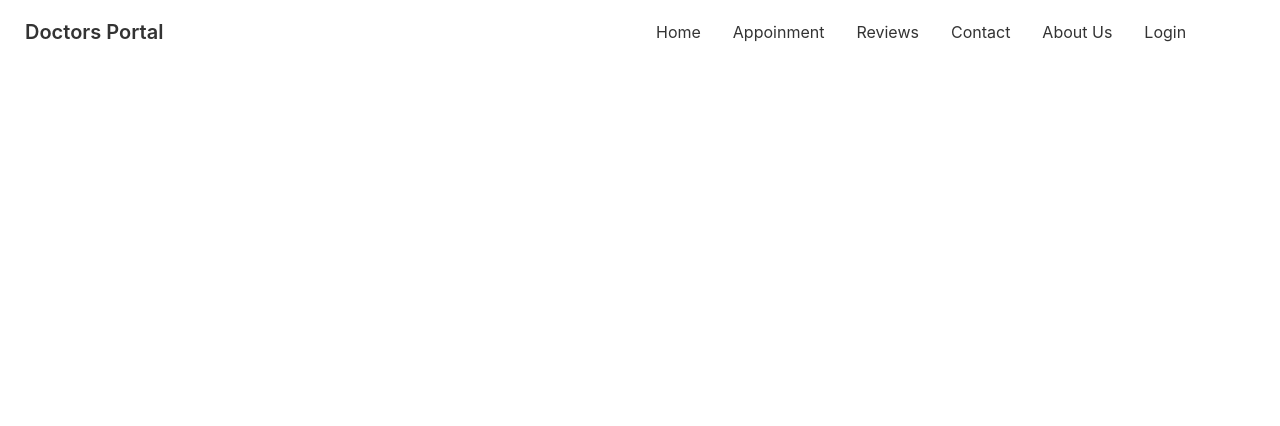
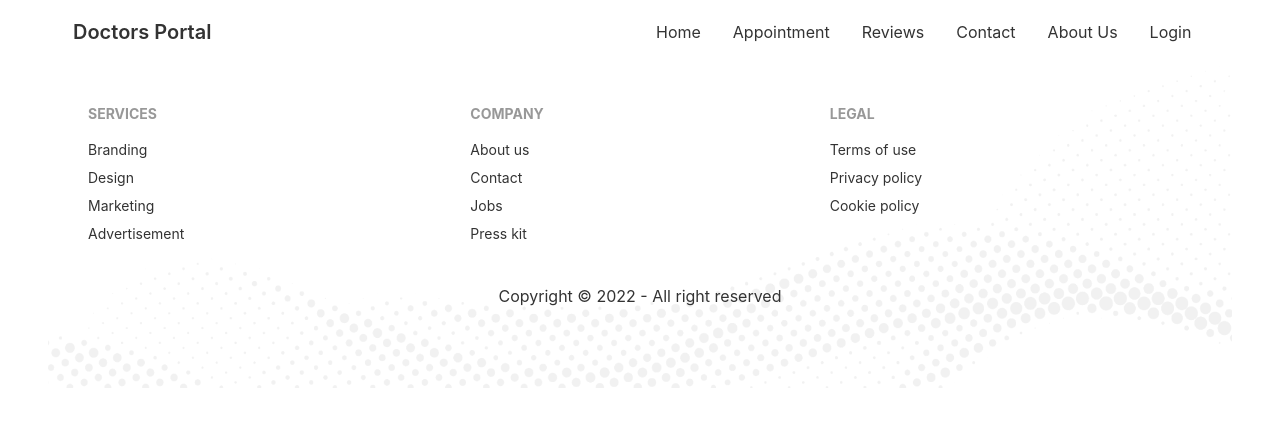
Before and after one commit to Ahsan75412/Doctors-Portal-Client, a React (Create React App) app: page /appointment in a window 1280 px wide. Shown: the top 426 px of the page. Built offline with nearby package versions, Linux system fonts and the light colour scheme.

Commit message:
added here appontment

```diff
--- a/src/App.js
+++ b/src/App.js
@@ -1,17 +1,19 @@
 import { Route, Routes } from 'react-router-dom';
 import './App.css';
 import About from './pages/About/About';
+import Appointment from './pages/Appointment/Appointment';
 import Home from './pages/Home/Home';
 import Login from './pages/Login/Login';
 import Navbar from './pages/Shared/Navbar';
 
 function App() {
   return (
-    <div>
+    <div className='max-w-7xl mx-auto px-12'>
       <Navbar></Navbar>
       <Routes>
         <Route path='/' element={<Home></Home>}></Route>
         <Route path='about' element={<About></About>}></Route>
+        <Route path='appointment' element={<Appointment></Appointment>}></Route>
         <Route path='login' element={<Login></Login>}></Route>
       </Routes>
     </div>
--- a/src/pages/About/About.js
+++ b/src/pages/About/About.js
@@ -4,6 +4,7 @@ const About = () => {
     return (
         <div>
             <h2>This is About</h2>
+
         </div>
     );
 };
--- /dev/null
+++ b/src/pages/Appointment/Appointment.js
@@ -0,0 +1,12 @@
+import React from 'react';
+import Footer from '../Shared/Footer';
+
+const Appointment = () => {
+    return (
+        <div>
+           <Footer></Footer>
+        </div>
+    );
+};
+
+export default Appointment;
--- a/src/pages/Home/Home.js
+++ b/src/pages/Home/Home.js
@@ -1,7 +1,7 @@
 import React from 'react';
 import Banner from './Banner';
 import Contact from './Contact';
-import Footer from './Footer';
+import Footer from '../Shared/Footer';
 import Info from './Info';
 import MakeAppoinment from './MakeAppoinment';
 import Services from './Services';
@@ -10,7 +10,7 @@ import Testimonials from './Testimonials';
 
 const Home = () => {
     return (
-        <div className='px-12'>
+        <div >
            <Banner></Banner>
            <Info></Info>
            <Services></Services>
--- a/src/pages/Home/InfoCard.js
+++ b/src/pages/Home/InfoCard.js
@@ -3,7 +3,7 @@ import React from 'react';
 const InfoCard = ({ img, cardTitle, bgClass }) => {
   return (
     <div className={`card lg:card-side bg-base-100 shadow-xl ${bgClass}`}>
-      <figure className='pl-5'>
+      <figure className='pl-5 pt-5'>
         <img src={img} alt="Album" />
       </figure>
       <div className="card-body text-white">
--- a/src/pages/Home/Footer.js
+++ b/src/pages/Shared/Footer.js
@@ -33,7 +33,7 @@ const Footer = () => {
             </div>
 
             <div className='my-10 text-center'>
-                <p>Copyright © 2022 - All right reserved by ACME Industries Ltd</p>
+                <p>Copyright © 2022 - All right reserved </p>
             </div>
 
         </footer>
--- a/src/pages/Shared/Navbar.js
+++ b/src/pages/Shared/Navbar.js
@@ -4,7 +4,7 @@ import { Link } from 'react-router-dom';
 const Navbar = () => {
     const menuItems = <>
         <li><Link to="/">Home</Link></li>
-        <li><Link to="/appoinment">Appoinment</Link></li>
+        <li><Link to="/appointment">Appointment</Link></li>
         <li><Link to="/reviews">Reviews</Link></li>
         <li><Link to="/about">Contact</Link></li>
         <li><Link to="/about">About Us</Link></li>
@@ -23,7 +23,7 @@ const Navbar = () => {
 
                     </ul>
                 </div>
-                <a className="btn btn-ghost normal-case text-xl">Doctors Portal</a>
+                <a className="btn btn-ghost normal-case text-xl" >Doctors Portal</a>
             </div>
             <div className="navbar-center hidden lg:flex">
                 <ul className="menu menu-horizontal p-0">
```
